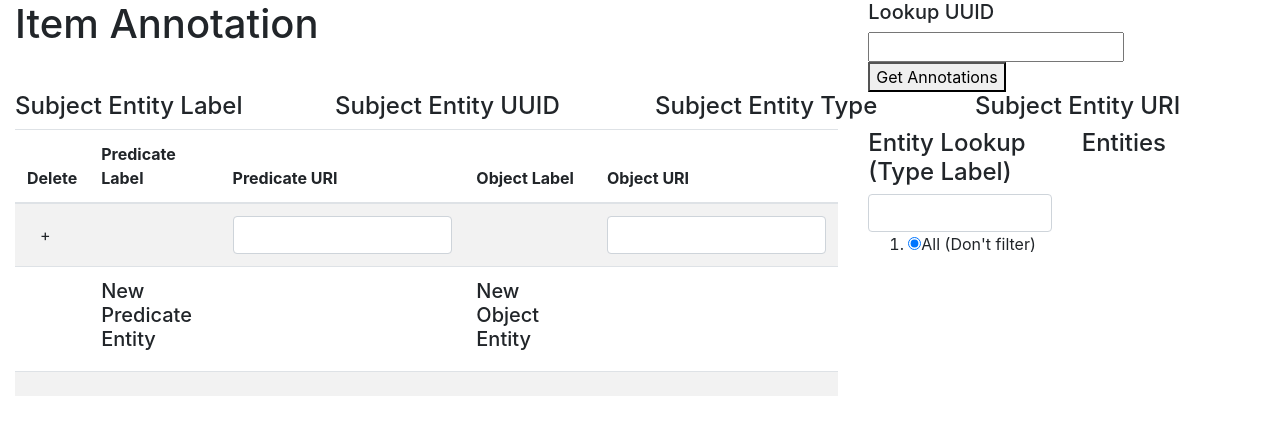
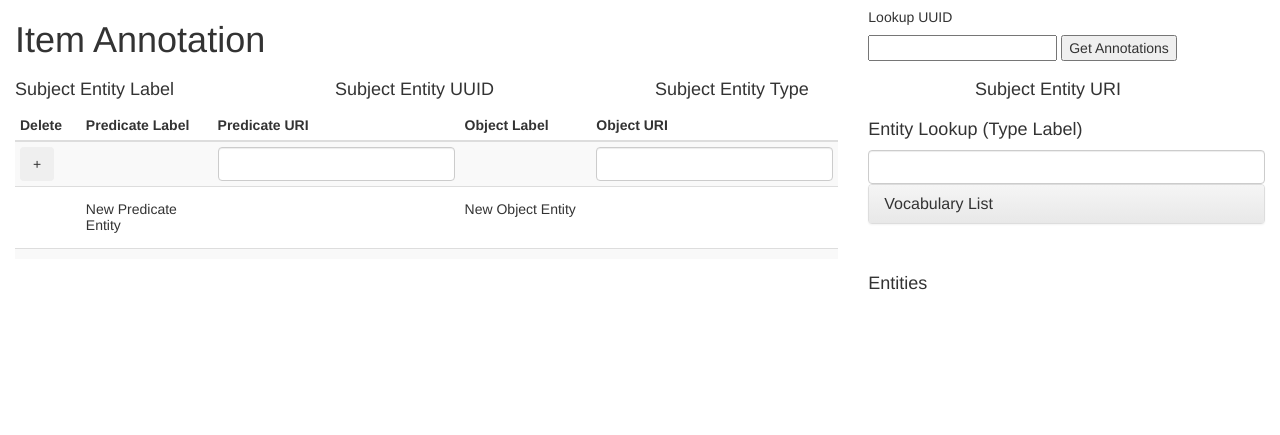
Before and after one commit to ekansa/open-context-v2, a PHP site: template application/views/scripts/editorial/annotations.phtml in a window 1280 px wide. Shown: the top 435 px of the page. Run offline with PHP 8.4, Linux system fonts and the light colour scheme; the template is opened without the code that fills it, so the values that code supplies are empty; some libraries are stand-ins or nearby versions.

Commit message:
Entity search and selection

```diff
--- a/application/views/scripts/editorial/annotations.phtml
+++ b/application/views/scripts/editorial/annotations.phtml
@@ -50,7 +50,7 @@ if(is_array($result) && !$subjectLabel){
 		  <!--
 		 http://twitter.github.io/typeahead.js/releases/latest/typeahead.bundle.js
 		 -->
-		  <script src="http://twitter.github.io/typeahead.js/releases/latest/typeahead.bundle.js" type="text/javascript" ></script>
+		  <script src="../../bootstrap/js/bootstrap.min.js" type="text/javascript" ></script>
 		  <script src="../../js/editorial/annotations.js" type="text/javascript" ></script>
 
     </head>
@@ -159,11 +159,26 @@ if(is_array($result) && !$subjectLabel){
 								</table>
 						  </div>
 					 </div>
-					 <div class="col-md-2">
+					 <div class="col-md-4">
 						  <h4>Entity Lookup (Type Label)</h4>
-						  <input onchange="javascript:searchEntities();" class="form-control" type="text" id="entity-lookup-label" />
+						  <input onkeyup="javascript:searchEntities();" class="form-control" type="text" id="entity-lookup-label" />
+						  <div class="panel-group" id="vocab-accordion">
+								<div class="panel panel-default">
+									 <div class="panel-heading">
+										<h4 class="panel-title">
+										  <a data-toggle="collapse" data-parent="#vocab-accordion" href="#vocab-list">Vocabulary List</a>
+										</h4>
+									 </div>
+									 <div id="vocab-list" class="panel-collapse collapse">
 										  <ol>
-								<li><input value="" type="radio" name="vocabularies" checked />All (Don't filter)</li>
+												<!--
+												<li role="presentation">
+													 <a role="menuitem" tabindex="-1" href="javascript:setSearchEntityVocab('');">All (Do not limit)</a>
+												</li>
+												-->
+												<li>
+													 <input value="" name="vocabularies" type="radio" checked />All (Do not limit)
+												</li>
 												<?php
 												$linkEntityObj = new Links_linkEntity;
 												$vocabs = $linkEntityObj->getVocabularies();
@@ -171,6 +186,7 @@ if(is_array($result) && !$subjectLabel){
 													 foreach($vocabs as $vocab){
 														  echo "<li>";
 														  echo "<input value=\"".$vocab["vocabURI"]."\" name=\"vocabularies\" type=\"radio\" />".$vocab["vocabLabel"];
+														  //echo "<a role=\"menuitem\" tabindex=\"-1\" href=\"javascript:setSearchEntityVocab('".$vocab["vocabURI"]."');\">".$vocab["vocabLabel"]."</a>";
 														  echo "</li>".chr(13);
 													 }
 												}
@@ -178,9 +194,13 @@ if(is_array($result) && !$subjectLabel){
 												?>
 										  </ol>
 									 </div>
-					 <div class="col-md-2">
+								</div>
+						  </div>
+
+						  <div style="padding-top:20px;">
 								<h4>Entities</h4>
-						  <div id="lookup-entities"></div>
+								<div id="lookup-entities" style="margin-right:10px; padding-right:10px;"></div>
+						  </div>
 					 </div>
 				</div>
 				<div class="row">
--- a/public/js/editorial/annotations.js
+++ b/public/js/editorial/annotations.js
@@ -125,13 +125,11 @@ function vocabEntity(vocabResult){
 }
 
 
-
 function searchEntities(){
 
     var searchLabelDom = document.getElementById("entity-lookup-label");
     var searchLabel = searchLabelDom.value;
     var vocab = getCheckedRadio("vocabularies");
-
     var rURI = "../../edit/search-entities";
     var myAjax = new Ajax.Request(rURI,
         {   method: 'get',
@@ -148,16 +146,55 @@ function searchEntitiesDone(response){
     actDom.innerHTML = "";
     var respData = JSON.parse(response.responseText);
     if(respData.result != false){
-        var outMessage = "<ul>";
+        var outMessage = "<table class=\"table table-condensed table-striped table-hover\" style=\"width:95%; font-size:75%;\">";
+        outMessage += "<thead><th>Pred.</th><th>Obj.</th><th>URI</th><th>Label</th></thead>";
+        outMessage += "<tbody>";
         for(var i = 0; i < respData.result.length; i++){
             var actLabel = respData.result[i].label;
             var actURI = respData.result[i].uri;
-            outMessage += "<li>" + actURI + " <em>" + actLabel + "</em></li>";
+            outMessage += "<tr>";
+            outMessage += "<td><button onclick=\"javascript:selectEntity('" + actURI + "', 'predicate');\" title=\"Use as new predicate URI\" type=\"button\" class=\"btn btn-default btn-xs\">+</button></td>";
+            outMessage += "<td><button onclick=\"javascript:selectEntity('" + actURI + "', 'object');\" title=\"Use as new object URI\" type=\"button\" class=\"btn btn-primary btn-xs\">+</button></td>";
+            outMessage += "<td><a target=\"_bank\" href=\"" + actURI + "\">" + actURI + "</a></td><td>" + actLabel + "</td>";
+            outMessage += "</tr>";
         }
-        outMessage += "</ul>";
+        outMessage += "</tbody>";
+        outMessage += "</table>";
         actDom.innerHTML = outMessage;
     }
 }
+
+
+
+function selectEntity(actURI, type){
+    entityType = type;
+    if(entityType == "object"){
+        clearNewEntityForm("pred-newEntityForm");
+        clearNewEntityForm("obj-newEntityForm");
+        var uriDom = document.getElementById('add-obj-uri');
+    }
+    else if(entityType == "predicate"){
+        clearNewEntityForm("pred-newEntityForm");
+        clearNewEntityForm("obj-newEntityForm");
+        var uriDom = document.getElementById('add-pred-uri');
+    }
+    else{
+        var uriDom = document.getElementById('new-entity-vocab-uri');
+    }
+    uriDom.value = actURI;
+    getEntity(actURI);
+}
+
+
+
+
+
+
+
+
+
+
+
 
 function getCheckedRadio(radioName) {
     var radios = document.getElementsByName(radioName);
```
Lines whose indentation alone changed are shown as unchanged.
